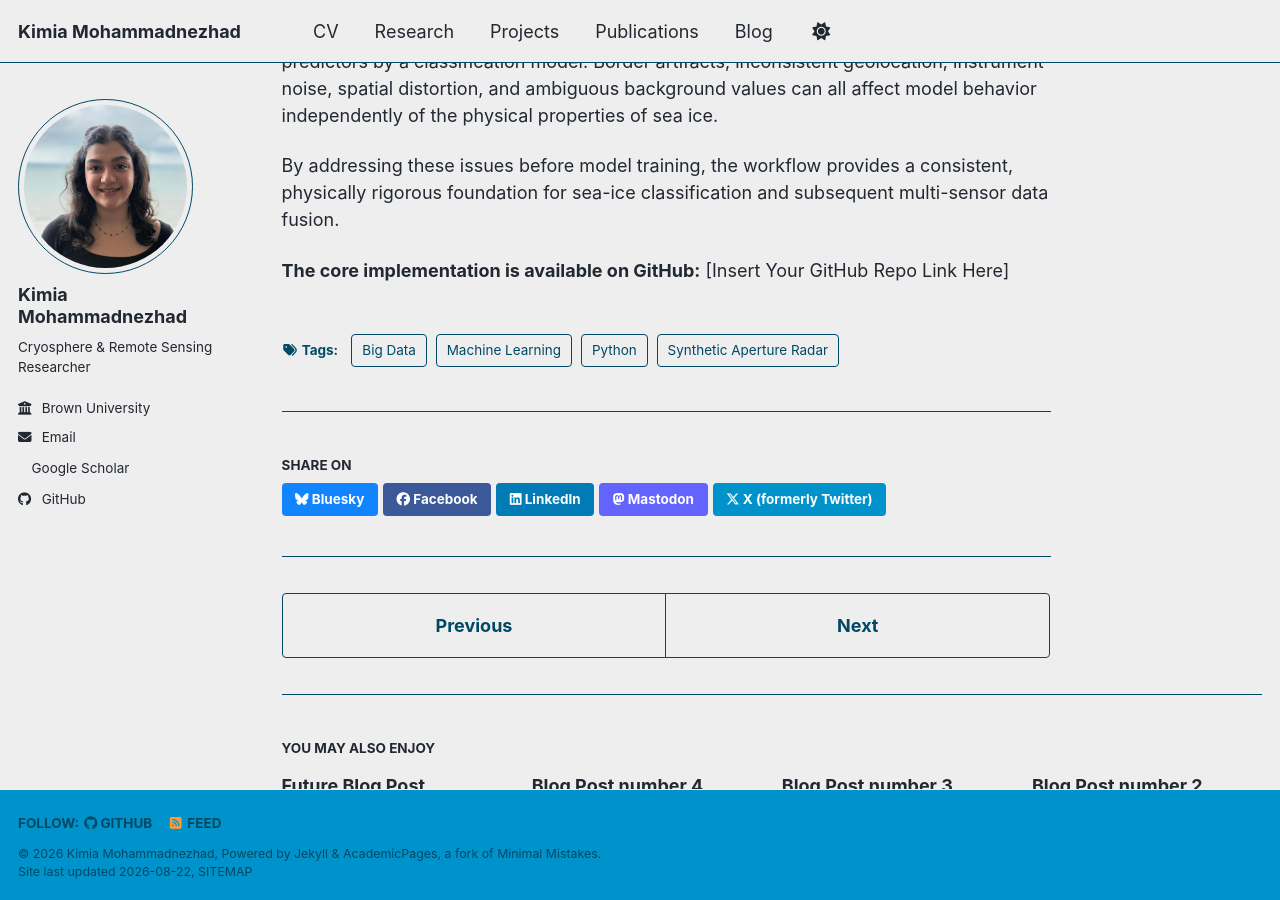
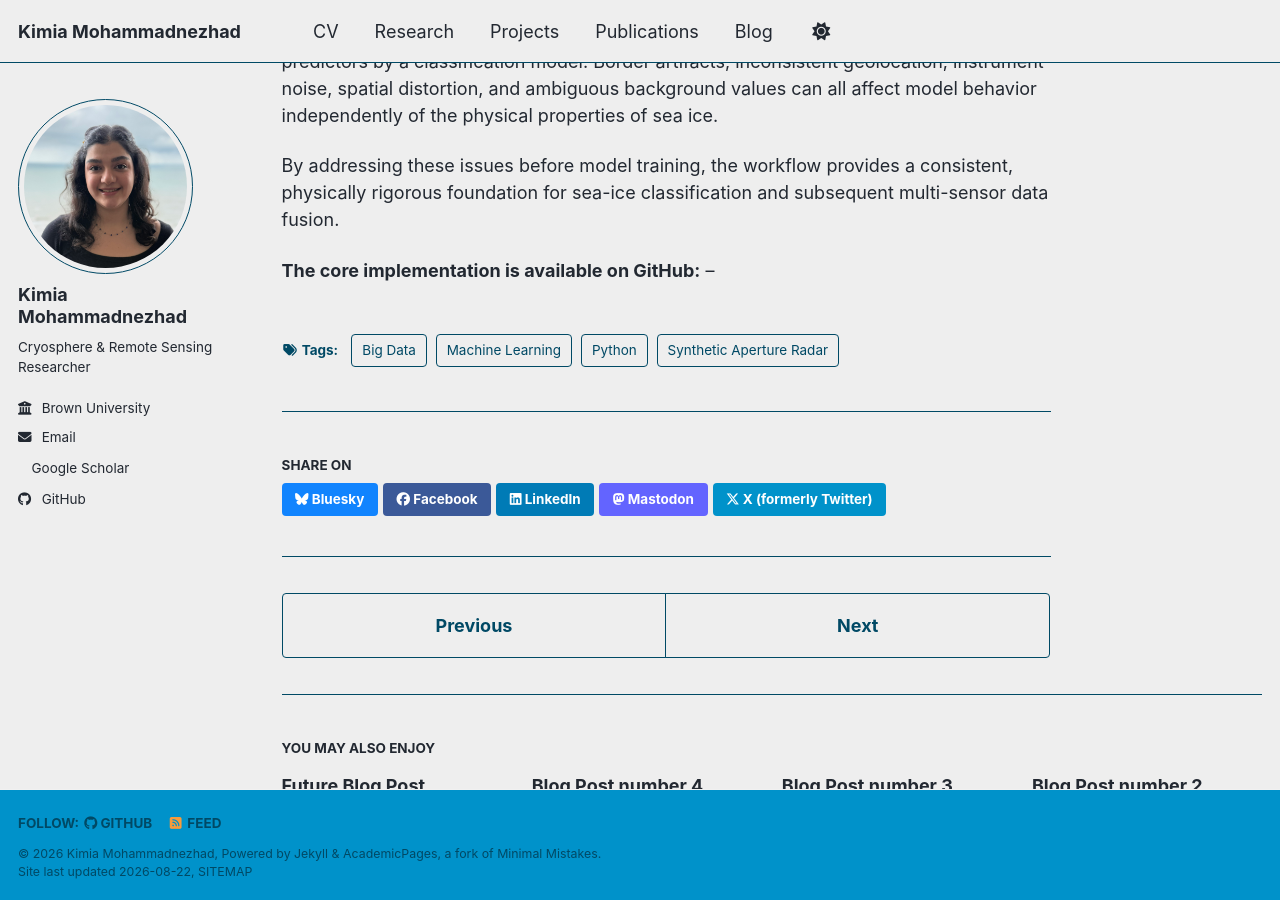
Before and after one commit to kimnezhad/kimnezhad.github.io, a Jekyll site: the page built from _posts/2026-08-21-sentinel-1-preprocessing.md, in a window 1280 px wide and 900 px high, scrolled down 2143 px. Built offline with Jekyll 4.4.1, drawn with Linux system fonts in a browser that asks for light colours; a style sheet for code colours, icons or effects is not loaded.

Commit message:
Update 2026-08-21-sentinel-1-preprocessing.md

```diff
--- a/_posts/2026-08-21-sentinel-1-preprocessing.md
+++ b/_posts/2026-08-21-sentinel-1-preprocessing.md
@@ -46,4 +46,4 @@ The purpose of this preprocessing is not simply to produce visually improved ima
 
 By addressing these issues before model training, the workflow provides a consistent, physically rigorous foundation for sea-ice classification and subsequent multi-sensor data fusion.
 
-**The core implementation is available on GitHub:** [Insert Your GitHub Repo Link Here]
+**The core implementation is available on GitHub:** --
```
